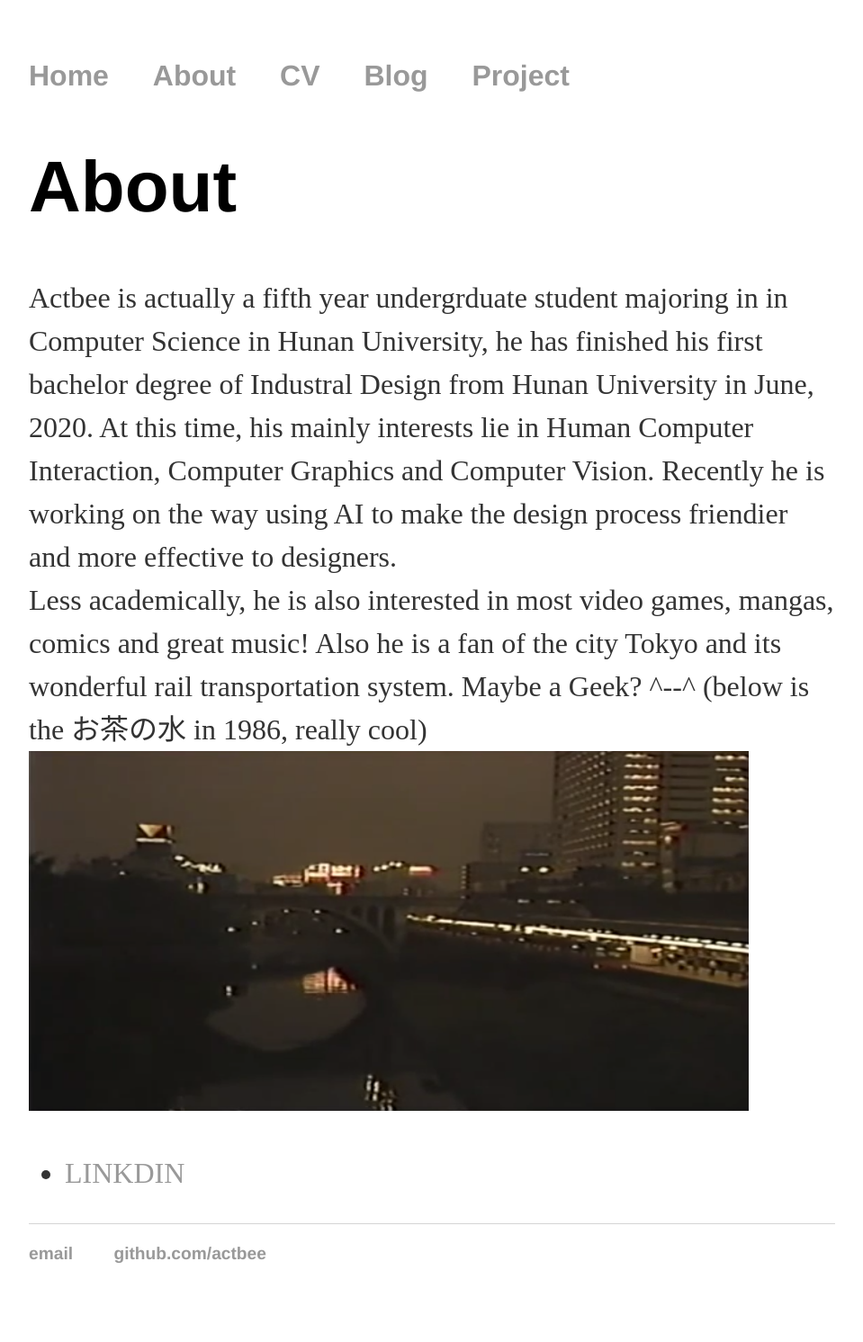
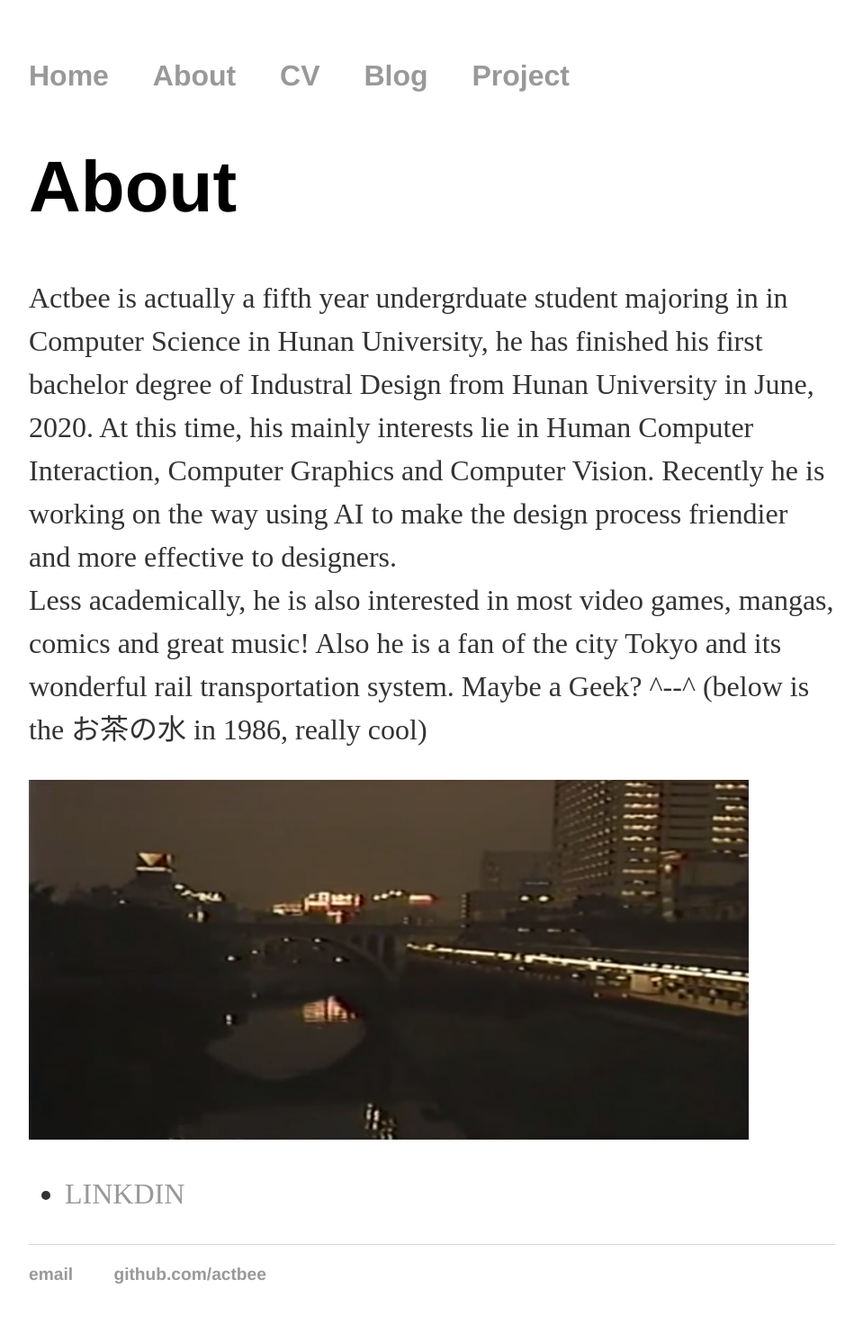
Before and after one commit to actbee/actbee.github.io, a Jekyll site: the page built from about/index.html, in a window 1280 px wide. Shown: the whole page at 90% size, without its empty margins (160-1119 px from the left). Built offline with Jekyll 4.4.1, drawn with Linux system fonts in a browser that asks for light colours; before the commit the page ends 1469 px from its top, so only the background shows below that.

```diff
--- a/about/index.html
+++ b/about/index.html
@@ -10,7 +10,7 @@ title: About ACTBEE
             At this time, his mainly interests lie in Human Computer Interaction, Computer Graphics and Computer Vision. Recently he is working on the way using AI to make
             the design process friendier and more effective to designers.			<br>
             Less academically, he is also interested in most video games, mangas, comics and great music! Also he is a fan of the city Tokyo and its wonderful rail transportation
-            system. Maybe a Geek? ^--^ (below is the お茶の水 in 1986, really cool)
+            system. Maybe a Geek? ^--^ (below is the お茶の水 in 1986, really cool)</p>
             <img src="https://github.com/actbee/actbee.github.io/blob/master/images/ochanomizu1986.png?raw=true“  align="center" width="800" height="400"/>
 			<ul class="contacts">
 				<li><a href="https://www.linkedin.com/in/xd-zou-4386aa153/">LINKDIN</a></li>
```
